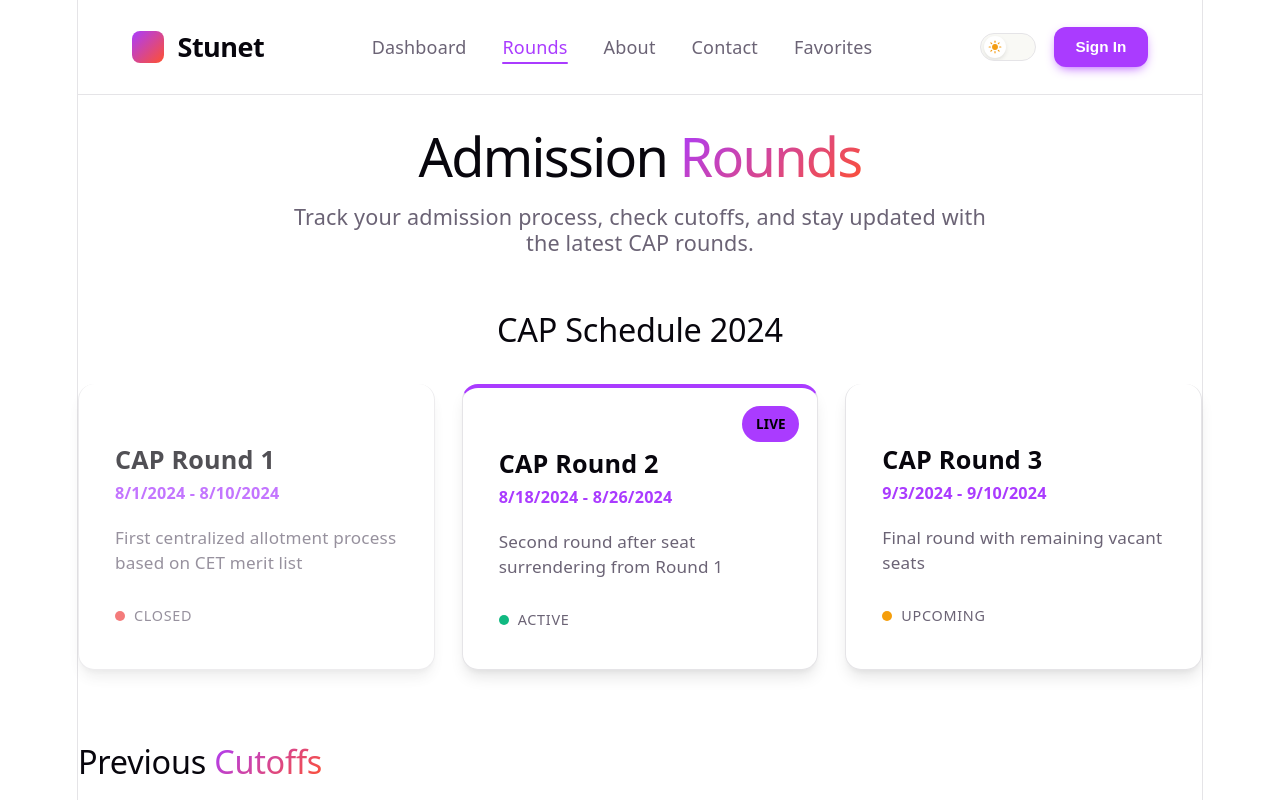
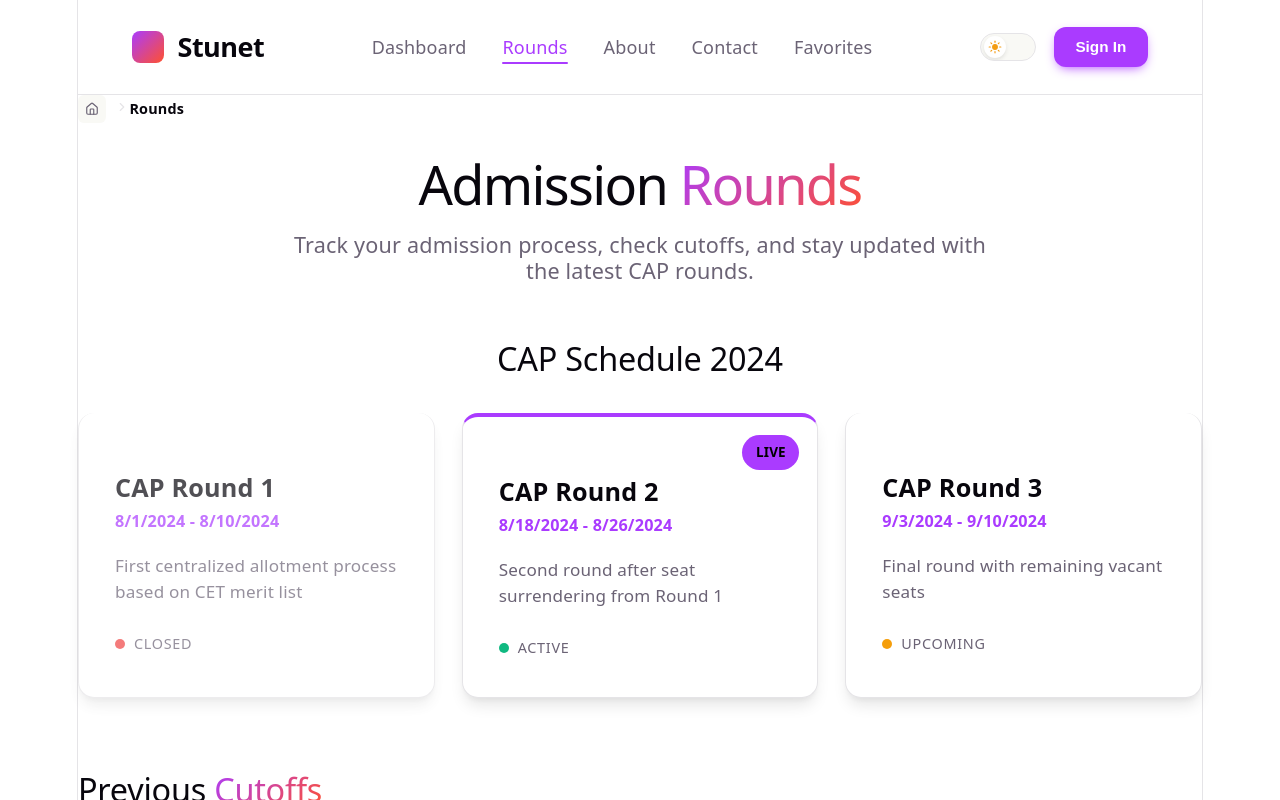
Before and after one commit to yashkohakade18/Stunet, a React (Vite) app: page /rounds in a window 1280 px wide. Shown: the top 800 px of the page. Built offline with nearby package versions, Linux system fonts and the light colour scheme.

Commit message:
feat: implement Breadcrumbs component and integrate into PageWrapper

```diff
--- a/src/App.css
+++ b/src/App.css
@@ -723,6 +723,50 @@
   border-radius: 4px;
 }
 
+/* Breadcrumbs Styles */
+.breadcrumbs {
+  margin-bottom: 1.5rem;
+  font-size: 0.8rem;
+  font-weight: 500;
+}
+
+.breadcrumbs ol {
+  list-style: none;
+  padding: 0;
+  margin: 0;
+  display: flex;
+  align-items: center;
+  flex-wrap: wrap;
+  gap: 0.5rem;
+}
+
+.breadcrumb-link {
+  color: var(--text);
+  text-decoration: none;
+  transition: color 0.2s ease;
+  display: flex;
+  align-items: center;
+}
+
+.breadcrumb-link:hover {
+  color: var(--accent);
+}
+
+.breadcrumb-link.home {
+  background: var(--social-bg);
+  padding: 0.4rem;
+  border-radius: 6px;
+}
+
+.breadcrumb-separator {
+  color: var(--border);
+}
+
+.breadcrumb-current {
+  color: var(--text-h);
+  font-weight: 700;
+}
+
 /* Review Card Styles */
 .review-card {
   background: var(--bg);
--- /dev/null
+++ b/src/components/layout/Breadcrumbs.jsx
@@ -0,0 +1,43 @@
+import React from 'react';
+import { Link, useLocation } from 'react-router-dom';
+import { ChevronRight, Home } from 'lucide-react';
+
+const Breadcrumbs = () => {
+  const location = useLocation();
+  const pathnames = location.pathname.split('/').filter((x) => x);
+
+  if (pathnames.length === 0) return null;
+
+  return (
+    <nav className="breadcrumbs" aria-label="Breadcrumb">
+      <ol className="flex items-center space-x-2">
+        <li>
+          <Link to="/" className="breadcrumb-link home">
+            <Home size={14} />
+          </Link>
+        </li>
+        {pathnames.map((value, index) => {
+          const last = index === pathnames.length - 1;
+          const to = `/${pathnames.slice(0, index + 1).join('/')}`;
+
+          return (
+            <li key={to} className="flex items-center gap-2">
+              <ChevronRight size={14} className="breadcrumb-separator" />
+              {last ? (
+                <span className="breadcrumb-current">
+                  {value.charAt(0).toUpperCase() + value.slice(1)}
+                </span>
+              ) : (
+                <Link to={to} className="breadcrumb-link">
+                  {value.charAt(0).toUpperCase() + value.slice(1)}
+                </Link>
+              )}
+            </li>
+          );
+        })}
+      </ol>
+    </nav>
+  );
+};
+
+export default Breadcrumbs;
--- a/src/components/layout/PageWrapper.jsx
+++ b/src/components/layout/PageWrapper.jsx
@@ -1,6 +1,13 @@
-export default function PageWrapper({ children, className = '' }) {
+import Breadcrumbs from './Breadcrumbs';
+
+export default function PageWrapper({ children, className = '', showBreadcrumbs = true }) {
   return (
     <div className={`page-fade-in ${className}`}>
+      {showBreadcrumbs && (
+        <div className="max-w-6xl mx-auto px-4 md:px-6 pt-4">
+          <Breadcrumbs />
+        </div>
+      )}
       {children}
     </div>
   )
```
